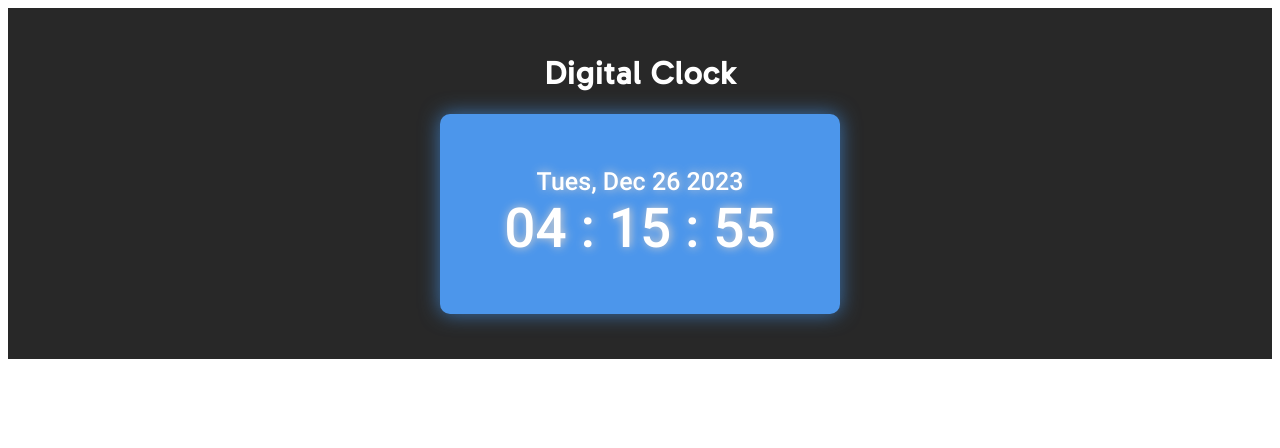
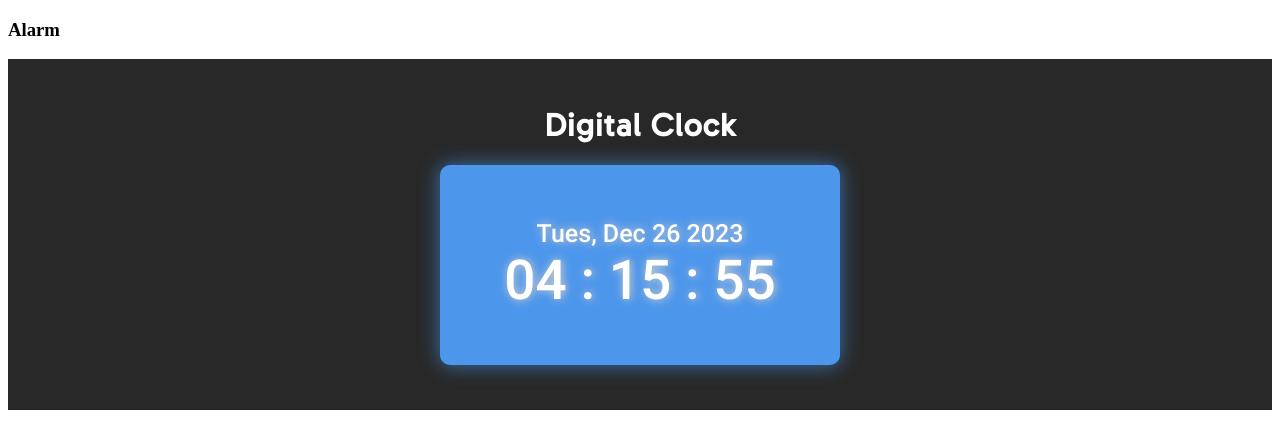
Before and after one commit to YehezkielG/date.github.io, a plain HTML site: page index.html in a window 1280 px wide. Drawn offline with Linux system fonts and the light colour scheme.

Commit message:
Update index.html

```diff
--- a/index.html
+++ b/index.html
@@ -9,6 +9,9 @@
 </head>
 
 <body>
+    <h3>
+        Alarm
+    </h3>
     <div class="container">
         <h1>Digital Clock</h1>
         <div style="display: flex; justify-content: center;;">
```
